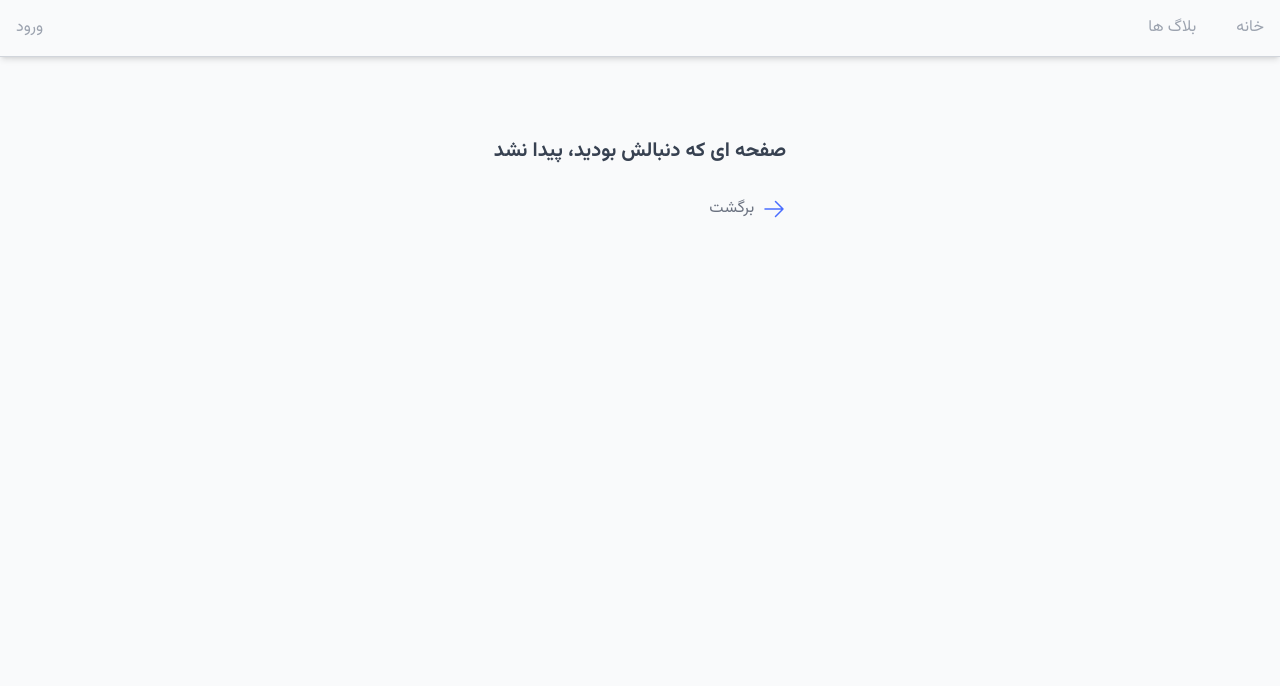
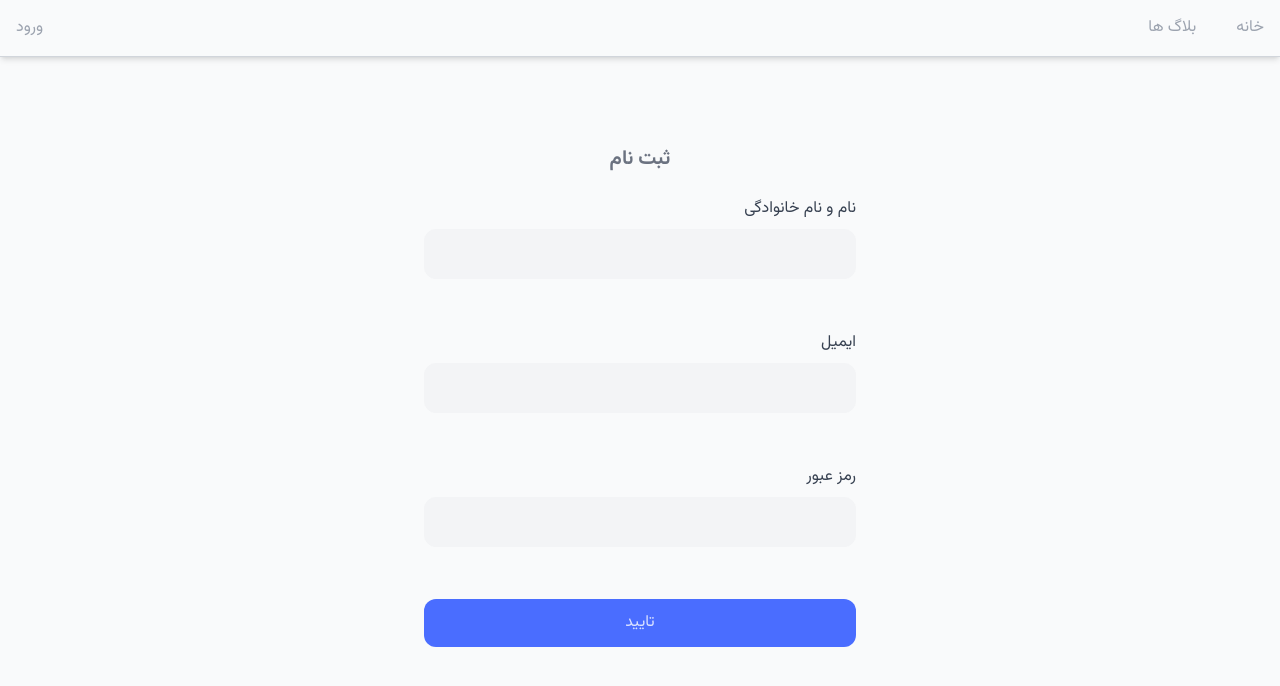
Before and after one commit to Nima-sltn/Blog-App-Nextjs, a Next.js app: page /signup in a window 1280 px wide. Before the commit this address had no page. Shown: the top 686 px of the page. Built offline with nearby package versions, Linux system fonts and the light colour scheme.

Commit message:
feat(auth): implement signup page and validation schema

```diff
--- a/package.json
+++ b/package.json
@@ -10,12 +10,15 @@
   },
   "dependencies": {
     "@heroicons/react": "^2.2.0",
+    "@hookform/resolvers": "^5.2.1",
     "@tailwindcss/aspect-ratio": "^0.4.2",
     "@tailwindcss/forms": "^0.5.10",
     "next": "15.3.5",
     "prettier-plugin-tailwindcss": "^0.6.14",
     "react": "^19.0.0",
-    "react-dom": "^19.0.0"
+    "react-dom": "^19.0.0",
+    "react-hook-form": "^7.62.0",
+    "yup": "^1.7.0"
   },
   "devDependencies": {
     "@eslint/eslintrc": "^3",
--- /dev/null
+++ b/src/app/(auth)/layout.tsx
@@ -0,0 +1,13 @@
+const layout = ({
+  children,
+}: Readonly<{
+  children: React.ReactNode;
+}>) => {
+  return (
+    <div className="mt-20 flex items-center justify-center">
+      <div className="w-full max-w-md p-2">{children}</div>
+    </div>
+  );
+};
+
+export default layout;
--- /dev/null
+++ b/src/app/(auth)/signup/page.tsx
@@ -0,0 +1,67 @@
+"use client";
+import Button from "@/ui/Button/Button";
+import RHFTextField from "@/ui/RHFTextField/RHFTextField";
+import { yupResolver } from "@hookform/resolvers/yup";
+import { useForm } from "react-hook-form";
+import * as yup from "yup";
+
+const schema = yup.object({
+  name: yup
+    .string()
+    .min(5, "حداقل 5 کاراکتر نیاز است")
+    .max(30)
+    .required("نام و نام خوانوادگی الزامی است"),
+  email: yup.string().email("ایمیل نامعتبر است").required("ایمیل الزامی است"),
+  password: yup.string().required("رمز عبور الزامی است"),
+});
+
+const Signup = () => {
+  const {
+    register,
+    handleSubmit,
+    formState: { errors, isLoading },
+  } = useForm({
+    resolver: yupResolver(schema),
+    mode: "onSubmit",
+  });
+
+  const onSubmit = (values: any) => {
+    console.log(values);
+  };
+
+  return (
+    <>
+      <h1 className="mb-6 text-center text-xl font-bold text-secondary-500">
+        ثبت نام
+      </h1>
+      <form className="space-y-8" onSubmit={handleSubmit(onSubmit)}>
+        <RHFTextField
+          label="نام و نام خانوادگی"
+          name="name"
+          register={register}
+          errors={errors}
+        />
+        <RHFTextField
+          label="ایمیل"
+          name="email"
+          register={register}
+          dir="ltr"
+          errors={errors}
+        />
+        <RHFTextField
+          label="رمز عبور"
+          name="password"
+          register={register}
+          type="password"
+          dir="ltr"
+          errors={errors}
+        />
+        <Button type="submit" variant="primary" className="w-full">
+          تایید
+        </Button>
+      </form>
+    </>
+  );
+};
+
+export default Signup;
--- /dev/null
+++ b/src/ui/RHFTextField/RHFTextField.tsx
@@ -0,0 +1,43 @@
+"use client";
+
+import React from "react";
+import { RHFTextFieldProps } from "./type";
+
+const RHFTextField = <TFormValues extends Record<string, any>>({
+  type = "text",
+  label,
+  name,
+  dir = "rtl",
+  register,
+  errors,
+  isRequired,
+  validationSchema = {},
+  ...rest
+}: RHFTextFieldProps<TFormValues>) => {
+  const errorMessages = errors?.[name];
+  const hasError = !!(errors && errorMessages);
+
+  return (
+    <div
+      className={`textField relative ${hasError ? "textField--invalid" : ""}`}
+    >
+      <label htmlFor={name} className="mb-2 block text-secondary-700">
+        {label}
+      </label>
+      <input
+        autoComplete="off"
+        type={type}
+        id={name}
+        dir={dir}
+        className={`textField__input ${dir === "ltr" ? "text-left" : "text-right"}`}
+        {...register(name, validationSchema)}
+        {...rest}
+      />
+      <span className="mt-2 block h-3 text-xs text-red-600">
+        {hasError && errorMessages?.message?.toString()}
+      </span>
+    </div>
+  );
+};
+
+export default RHFTextField;
--- /dev/null
+++ b/src/ui/RHFTextField/type.ts
@@ -0,0 +1,17 @@
+import {
+  FieldErrors,
+  RegisterOptions,
+  UseFormRegister,
+  Path,
+} from "react-hook-form";
+
+export type RHFTextFieldProps<TFormValues extends Record<string, any>> = {
+  type?: React.HTMLInputTypeAttribute;
+  label: string;
+  name: Path<TFormValues>;
+  dir?: "rtl" | "ltr";
+  register: UseFormRegister<TFormValues>;
+  isRequired?: boolean;
+  errors?: Partial<FieldErrors<TFormValues>>;
+  validationSchema?: RegisterOptions<TFormValues, Path<TFormValues>>;
+} & React.InputHTMLAttributes<HTMLInputElement>;
--- /dev/null
+++ b/src/ui/TextField/TextField.tsx
@@ -0,0 +1,35 @@
+import React from "react";
+import { TextFieldProps } from "./type";
+
+const TextField: React.FC<TextFieldProps> = ({
+  type = "text",
+  label,
+  name,
+  value,
+  dir = "rtl",
+  onChange,
+  isRequired,
+  className = "",
+}) => {
+  return (
+    <div className="textField">
+      <label htmlFor={name} className="text-sm text-secondary-600">
+        {label}
+        {isRequired && <span className="text-error">*</span>}
+      </label>
+      <input
+        type={type}
+        name={name}
+        id={name}
+        dir={dir}
+        className={`textField__input ${
+          dir === "ltr" ? "text-left" : "text-right"
+        } ${className}`}
+        value={value}
+        onChange={onChange}
+      />
+    </div>
+  );
+};
+
+export default TextField;
--- /dev/null
+++ b/src/ui/TextField/type.ts
@@ -0,0 +1,12 @@
+import React from "react";
+
+export interface TextFieldProps {
+  type?: string;
+  label: string;
+  name: string;
+  value: string;
+  dir?: "rtl" | "ltr";
+  onChange: React.ChangeEventHandler<HTMLInputElement>;
+  isRequired?: boolean;
+  className?: string;
+}
```
Also changed, not shown: 1 other file (tests, documents, lock files or other folders).
